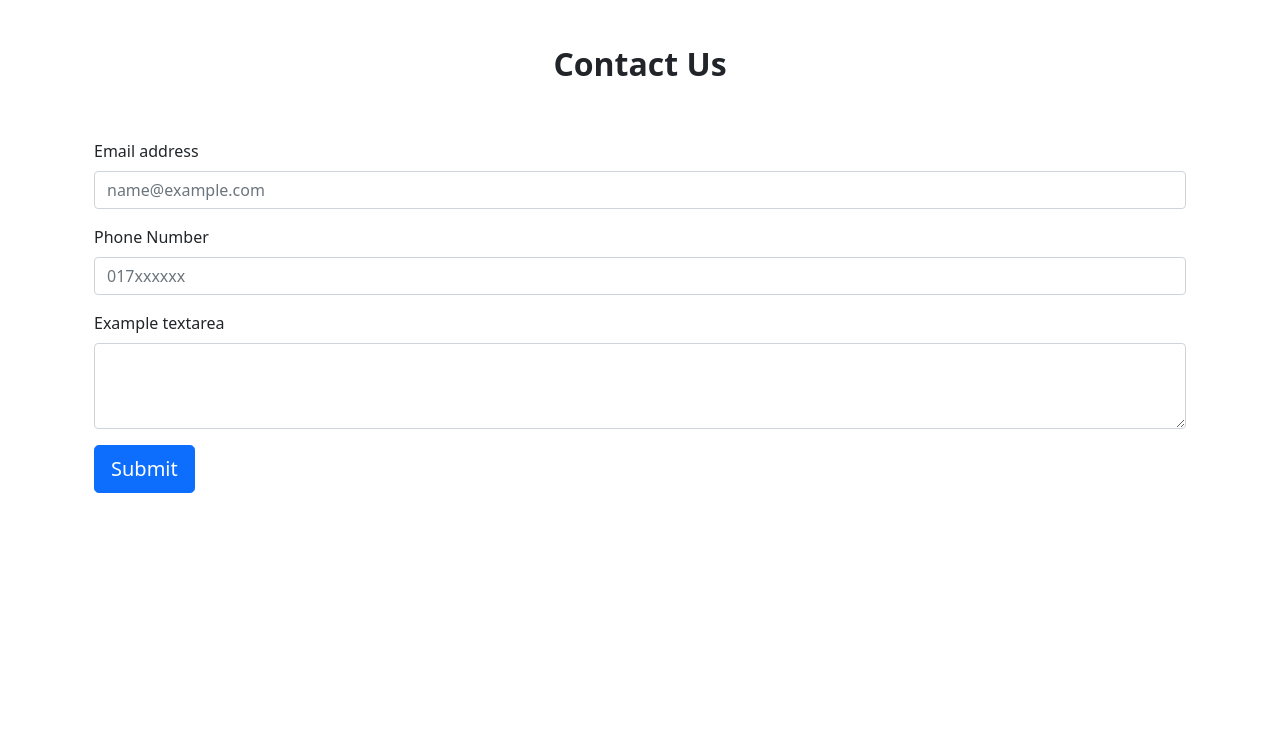
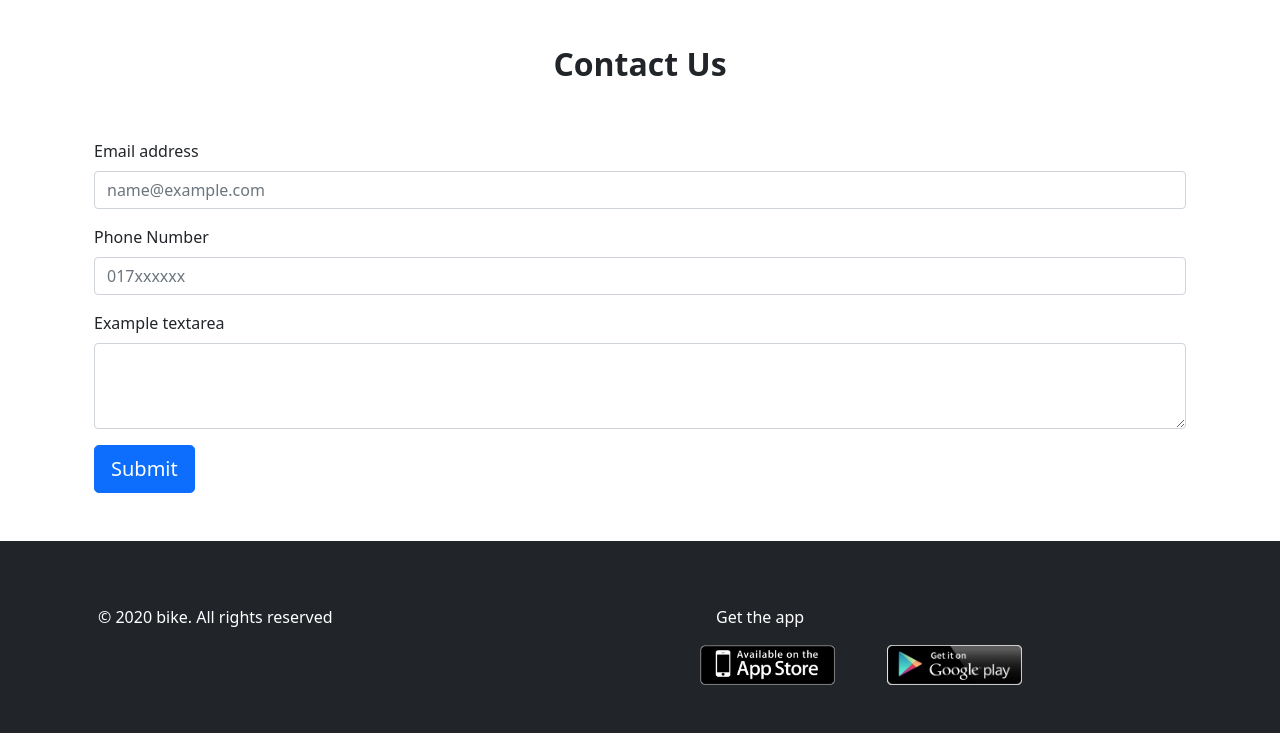
Before and after one commit to PranoySarker/convention-center-website, a plain HTML site: page index.html in a window 1280 px wide. Shown: the part 1905-2654 px from the top of the page. Before the commit the page ends 2446 px from the top, so only its background shows below. Drawn offline with nearby package versions, Linux system fonts and the light colour scheme.

Commit message:
fotter added

```diff
--- a/index.html
+++ b/index.html
@@ -11,6 +11,8 @@
         integrity="sha384-1BmE4kWBq78iYhFldvKuhfTAU6auU8tT94WrHftjDbrCEXSU1oBoqyl2QvZ6jIW3" crossorigin="anonymous">
     <!-- Font awesome link  -->
     <script src="https://kit.fontawesome.com/57112118fe.js" crossorigin="anonymous"></script>
+    <!-- toast  -->
+
 </head>
 
 <body>
@@ -348,9 +350,25 @@
             </div>
         </section>
     </main>
-
-    <footer>
-
+    <!-- footer section  -->
+    <footer class="container-fluid mt-5 mb-3 p-5 bg-dark">
+        <div class="container ">
+            <div class="row justify-content-end">
+                <div class="col-lg-6">
+                    <div class="p-3 text-white">&copy; 2020 bike. All rights reserved</div>
+                </div>
+                <div class="col-lg-6">
+                    <div class="p-3 text-white ms-5">Get the app</div>
+                    <a href="https://apps.apple.com/us/app/programming-hero-coding-fun/id1478201849" target="_blank"
+                        rel="noopener noreferrer"><img width="135px" height="40px" src="images/playstore.png" alt=""
+                            class="ms-5"></a>
+                    <a href="https://play.google.com/store/apps/details?id=com.learnprogramming.codecamp&hl=en&gl=US"
+                        target="_blank" rel="noopener noreferrer"><img width="135px" height="40px"
+                            src="images/gplay.png" alt="" class="ms-5">
+                    </a>
+                </div>
+            </div>
+        </div>
     </footer>
 
     <!-- bootstrap script  -->
```
Also changed, not shown: images/gplay.png (added), images/playstore.png (added).
